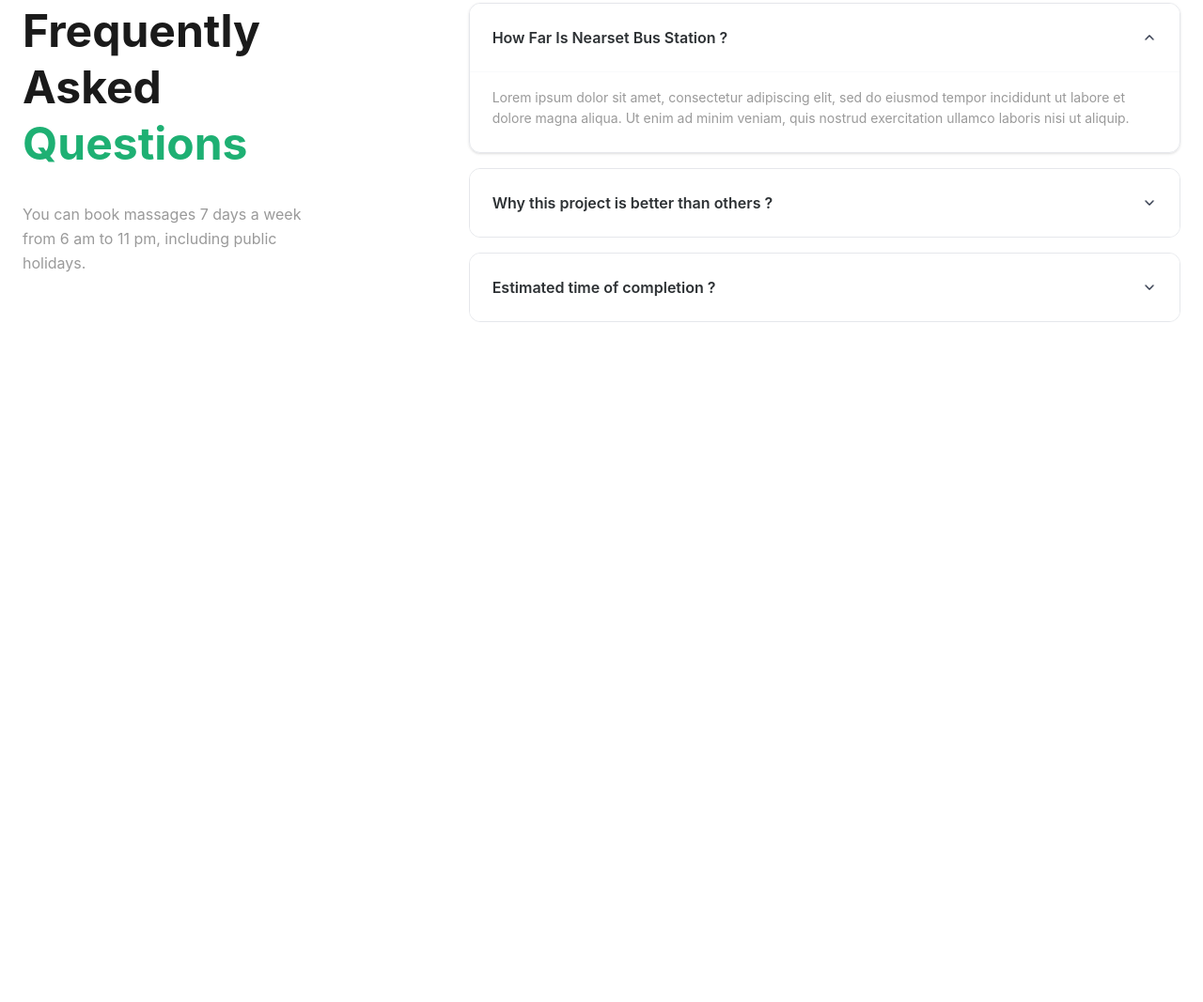
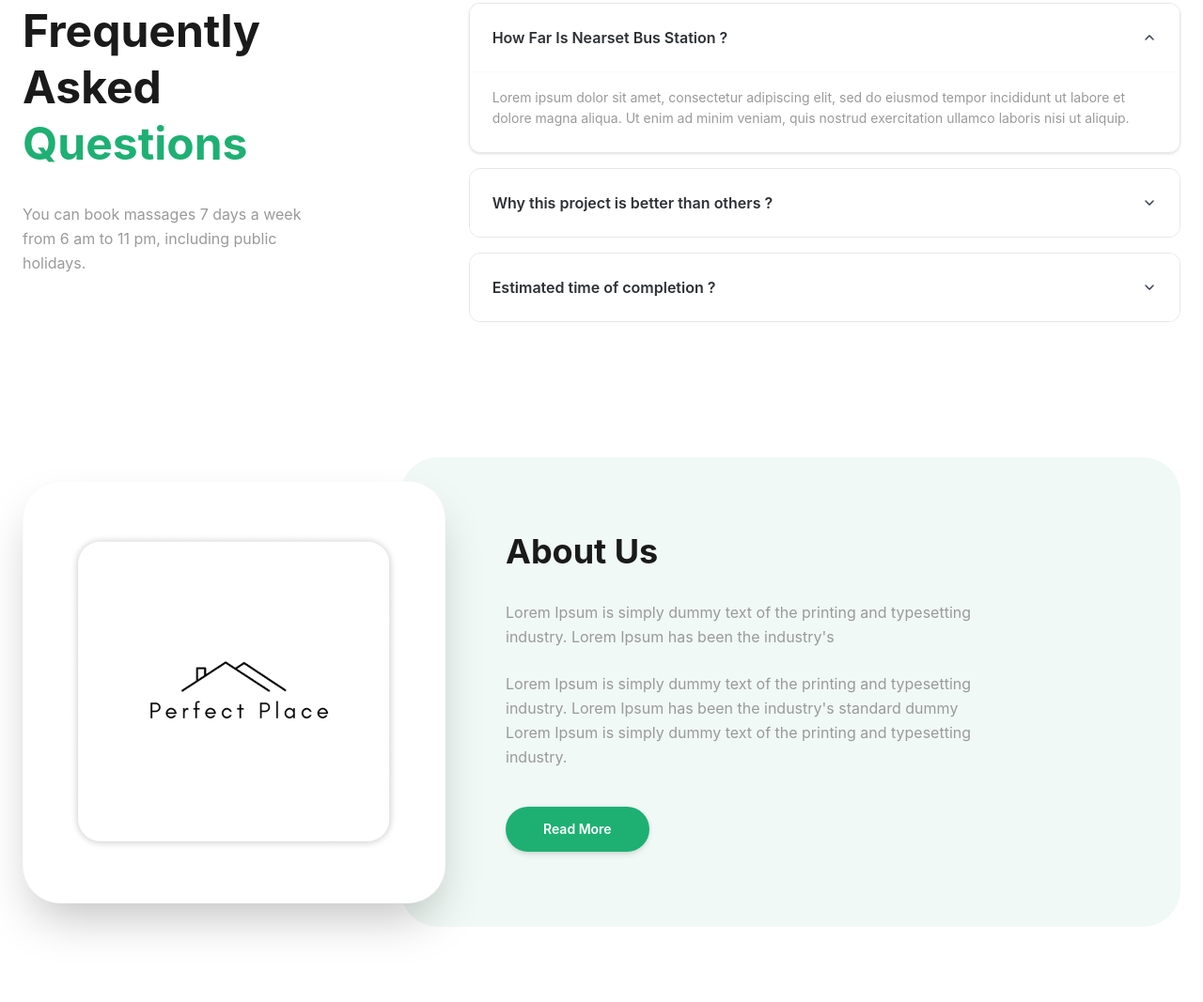
Before and after one commit to Ilyos11/Tailwind-9, a website: page src/page2.html in a window 1280 px wide. Shown: the part 2263-3330 px from the top of the page at 94% size. Before the commit the page ends 2670 px from the top, so only its background shows below. Drawn offline with nearby package versions, Linux system fonts and the light colour scheme; files that its build step writes are made by us from their sources.

Commit message:
Section 6

```diff
--- a/src/page2.html
+++ b/src/page2.html
@@ -334,6 +334,43 @@
 
 
 
+<!-- Section 6 -->
+<section class="max-w-7xl mx-auto px-6 py-20 font-sans">
+
+  <div class="relative flex flex-col md:flex-row items-center">
+
+    <div class="w-full md:w-[450px] aspect-square bg-white rounded-[40px] shadow-2xl z-20 flex items-center justify-center p-12 overflow-hidden border border-gray-50">
+
+      <img src="../images/Perfect Place photo.png" alt="Perfect Place" class="w-full h-auto object-contain">
+    </div>
+
+    <div class="w-full md:flex-1 bg-[#F0F9F5] rounded-[40px] p-10 md:p-20 md:pl-28 -mt-8 md:mt-0 md:-ml-12 z-10">
+      <h2 class="text-3xl md:text-4xl font-bold text-[#1A1A1A] mb-8">
+        About Us
+      </h2>
+
+      <div class="space-y-6 max-w-lg">
+        <p class="text-[#9A9A9A] text-sm md:text-base leading-relaxed">
+          Lorem Ipsum is simply dummy text of the printing and typesetting industry. Lorem Ipsum has been the industry's
+        </p>
+        <p class="text-[#9A9A9A] text-sm md:text-base leading-relaxed">
+          Lorem Ipsum is simply dummy text of the printing and typesetting industry. Lorem Ipsum has been the industry's standard dummy Lorem Ipsum is simply dummy text of the printing and typesetting industry.
+        </p>
+      </div>
+
+
+      <div class="mt-10">
+        <a href="#" class="inline-block bg-[#1EB073] hover:bg-[#189a64] text-white px-10 py-3.5 rounded-full font-semibold text-sm transition-all shadow-md active:scale-95">
+          Read More
+        </a>
+      </div>
+    </div>
+
+  </div>
+</section>
+
+
+
 
 </body>
 </html>
```
Also changed, not shown: images/Perfect Place photo.png (added).
